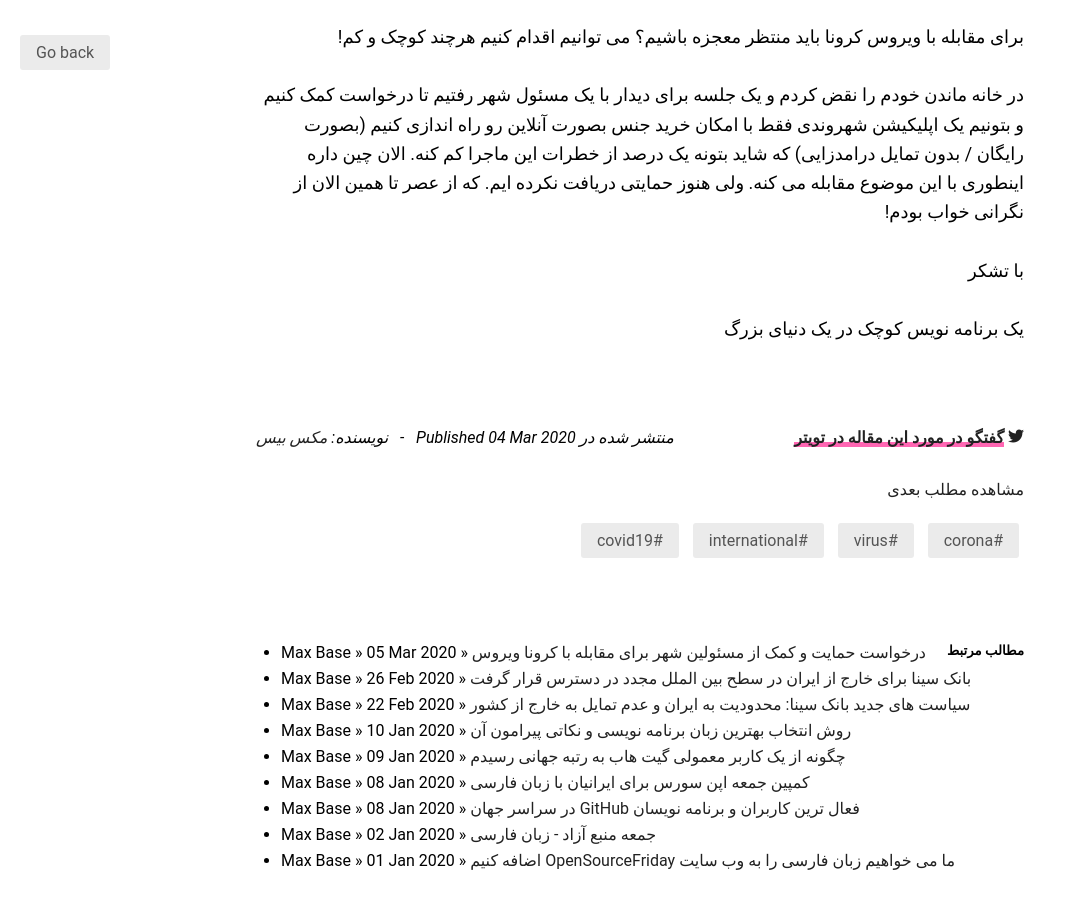
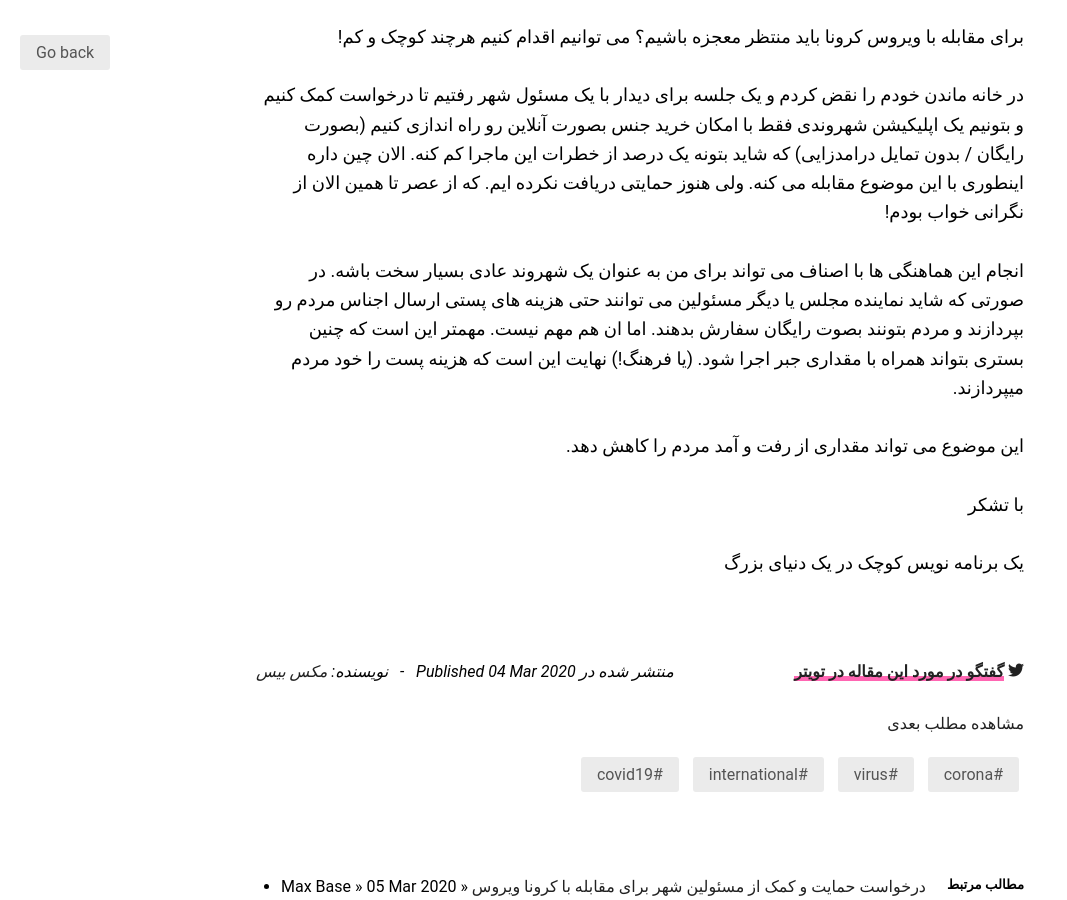
Before and after one commit to BaseMax/Fa.MaxBase.org, a Jekyll site: the page built from _posts/fa/2020-03-04-What-have-we-done-for-Corona.md, in a window 1280 px wide and 900 px high, scrolled down 678 px. Shown: the whole window, without its empty margins (0-1067 px from the left). Built offline with Jekyll 4.4.1, drawn with Linux system fonts in a browser that asks for light colours.

Commit message:
Update 2020-03-04-What-have-we-done-for-Corona.md

```diff
--- a/_posts/fa/2020-03-04-What-have-we-done-for-Corona.md
+++ b/_posts/fa/2020-03-04-What-have-we-done-for-Corona.md
@@ -37,6 +37,10 @@ tags: corona virus international covid19
 در خانه ماندن خودم را نقض کردم و یک جلسه برای دیدار با یک مسئول شهر رفتیم تا درخواست کمک کنیم و بتونیم یک اپلیکیشن شهروندی فقط با امکان خرید جنس بصورت آنلاین رو راه اندازی کنیم (بصورت رایگان / بدون تمایل درامدزایی) که شاید بتونه یک درصد از خطرات این ماجرا کم کنه. الان چین داره اینطوری با این موضوع مقابله می کنه. ولی هنوز حمایتی دریافت نکرده ایم.
 که از عصر تا همین الان از نگرانی خواب بودم!
 
+انجام این هماهنگی ها با اصناف می تواند برای من به عنوان یک شهروند عادی بسیار سخت باشه. در صورتی که شاید نماینده مجلس یا دیگر مسئولین می توانند حتی هزینه های پستی ارسال اجناس مردم رو بپردازند و مردم بتونند بصوت رایگان سفارش بدهند. اما ان هم مهم نیست. مهمتر این است که چنین بستری بتواند همراه با مقداری جبر اجرا شود. (یا فرهنگ!) نهایت این است که هزینه پست را خود مردم میپردازند.
+
+این موضوع می تواند مقداری از رفت و آمد مردم را کاهش دهد.
+
 با تشکر
 
 یک برنامه نویس کوچک در یک دنیای بزرگ
```
